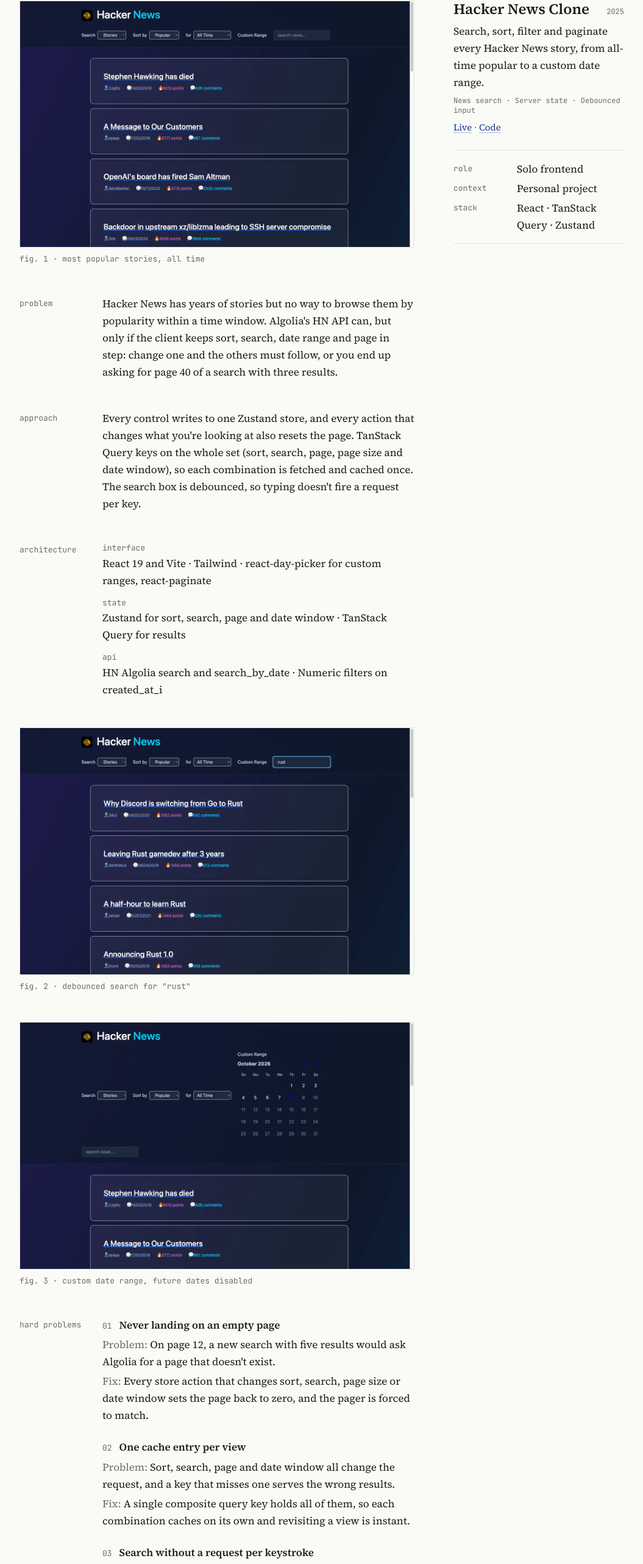
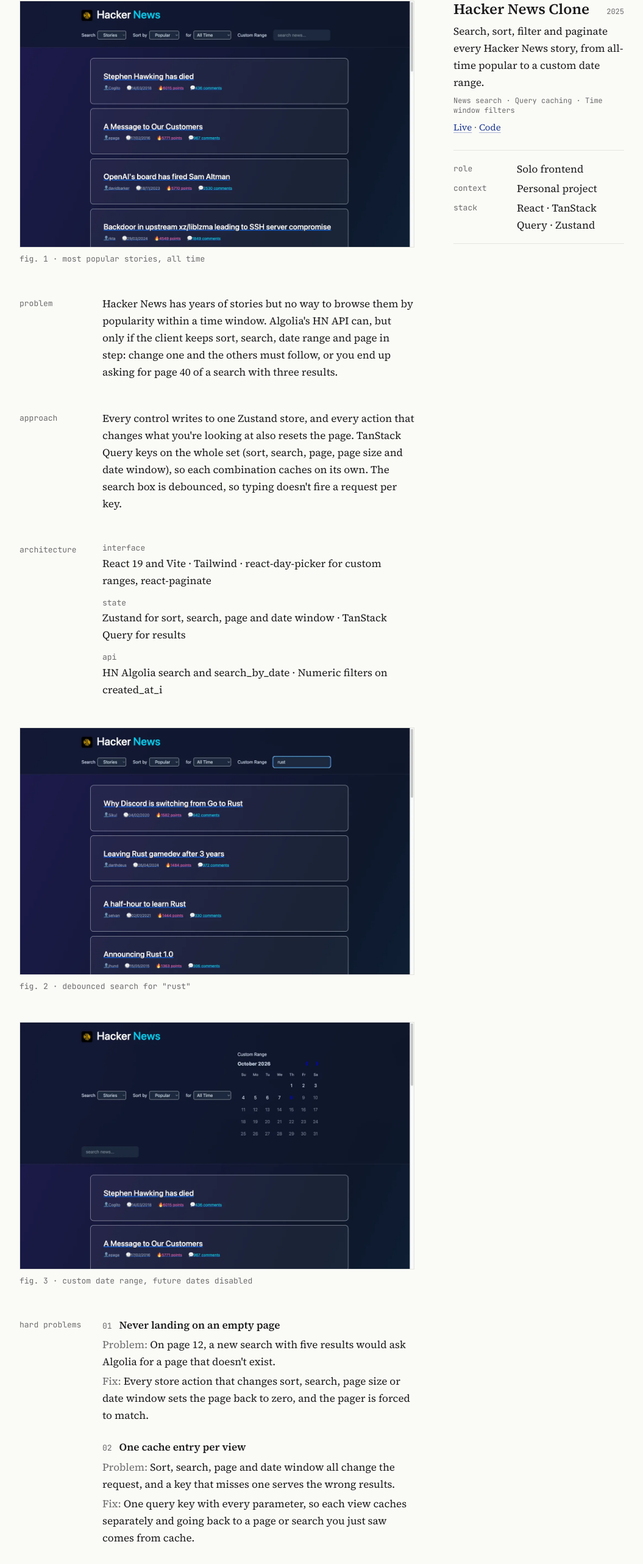
Before and after one commit to sahil-dev28/sahilkolge-playground, a React (Vite) app: page /work/hacker-news in a window 1280 px wide. Shown: the part 169-2734 px from the top of the page at 61% size, without its empty margins (112-1167 px from the left). Built offline with nearby package versions, Linux system fonts and the light colour scheme.

Commit message:
fix: sharpen hacker news case study
Lead the tags with caching and time windows, describe the cache key and
debounce more precisely, and frame the outcome as an earlier project
that Urban Estate built on.

```diff
--- a/src/case-studies/hacker-news.ts
+++ b/src/case-studies/hacker-news.ts
@@ -5,7 +5,7 @@
 export const hackerNews: CaseStudy = {
   slug: "hacker-news",
   projectId: "p3",
-  tags: ["News search", "Server state", "Debounced input"],
+  tags: ["News search", "Query caching", "Time window filters"],
   meta: [
     { label: "role", value: "Solo frontend" },
     { label: "context", value: "Personal project" },
@@ -13,7 +13,7 @@
   problem:
     "Hacker News has years of stories but no way to browse them by popularity within a time window. Algolia's HN API can, but only if the client keeps sort, search, date range and page in step: change one and the others must follow, or you end up asking for page 40 of a search with three results.",
   approach:
-    "Every control writes to one Zustand store, and every action that changes what you're looking at also resets the page. TanStack Query keys on the whole set (sort, search, page, page size and date window), so each combination is fetched and cached once. The search box is debounced, so typing doesn't fire a request per key.",
+    "Every control writes to one Zustand store, and every action that changes what you're looking at also resets the page. TanStack Query keys on the whole set (sort, search, page, page size and date window), so each combination caches on its own. The search box is debounced, so typing doesn't fire a request per key.",
   architecture: [
     { label: "interface", items: ["React 19 and Vite", "Tailwind", "react-day-picker for custom ranges, react-paginate"] },
     { label: "state", items: ["Zustand for sort, search, page and date window", "TanStack Query for results"] },
@@ -28,12 +28,12 @@
     {
       title: "One cache entry per view",
       problem: "Sort, search, page and date window all change the request, and a key that misses one serves the wrong results.",
-      fix: "A single composite query key holds all of them, so each combination caches on its own and revisiting a view is instant.",
+      fix: "One query key with every parameter, so each view caches separately and going back to a page or search you just saw comes from cache.",
     },
     {
       title: "Search without a request per keystroke",
       problem: "Typing a query would fire a request on every key.",
-      fix: "A small hand-written debounce with cancel waits one second, and is cleaned up when the input unmounts.",
+      fix: "A small debounce I wrote myself waits until you stop typing, and cancels the pending call if the component unmounts, so a late request can't update a screen that's gone.",
     },
     {
       title: "Time windows the API understands",
@@ -76,5 +76,5 @@
     },
   ],
   outcome:
-    "Live on Vercel. Browse every Hacker News story by popularity or date, narrowed to the last day, week, month, year or a custom range, with search and paging that stay in step.",
+    "Live on Vercel. Browse Hacker News by popularity or date, for the last day, week, month, year or any custom range, with search and paging that stay in sync. This was one of my earlier projects. In Urban Estate I went further and moved all search state into the URL, so a search survives a refresh and can be shared.",
 };
```
